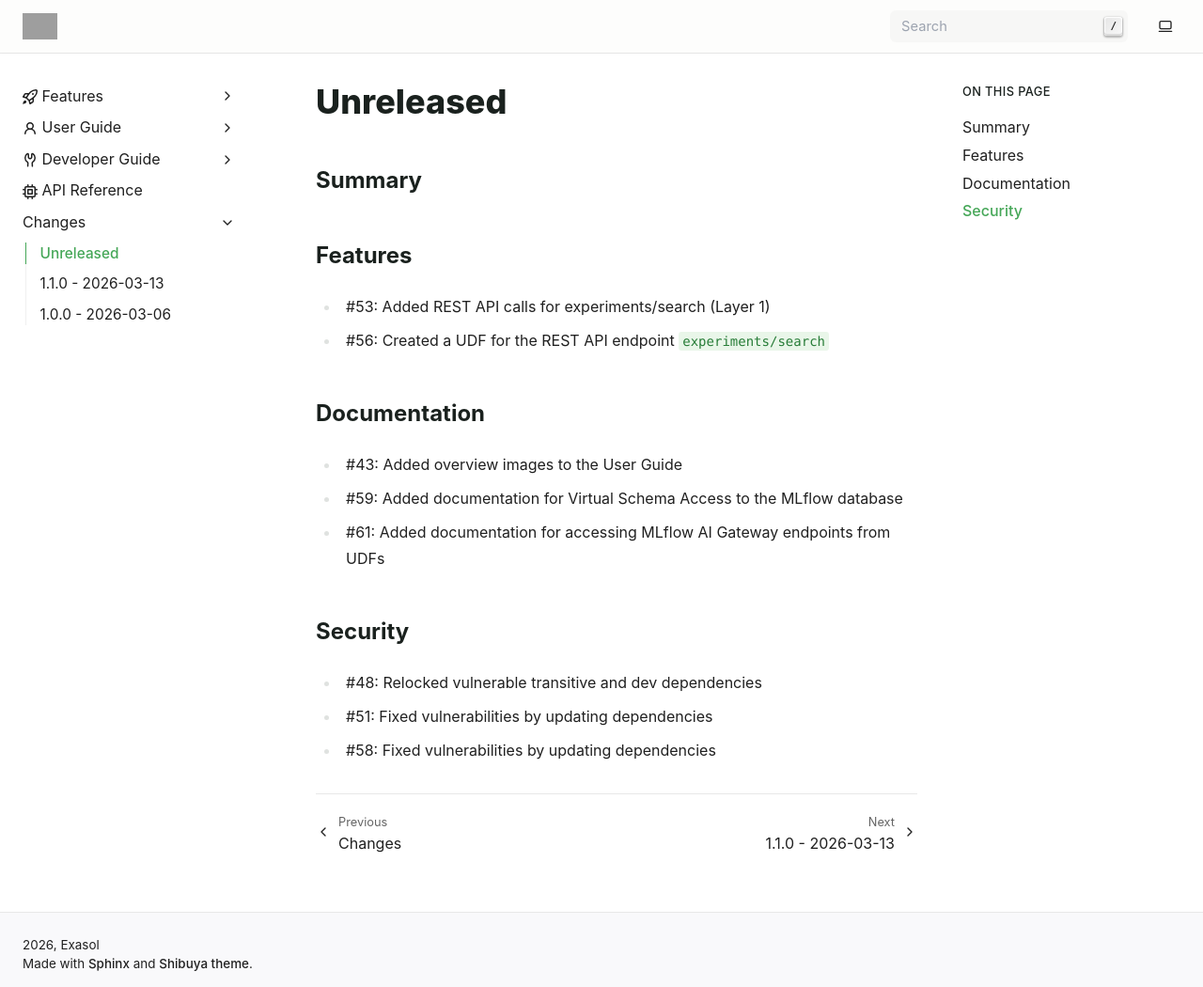
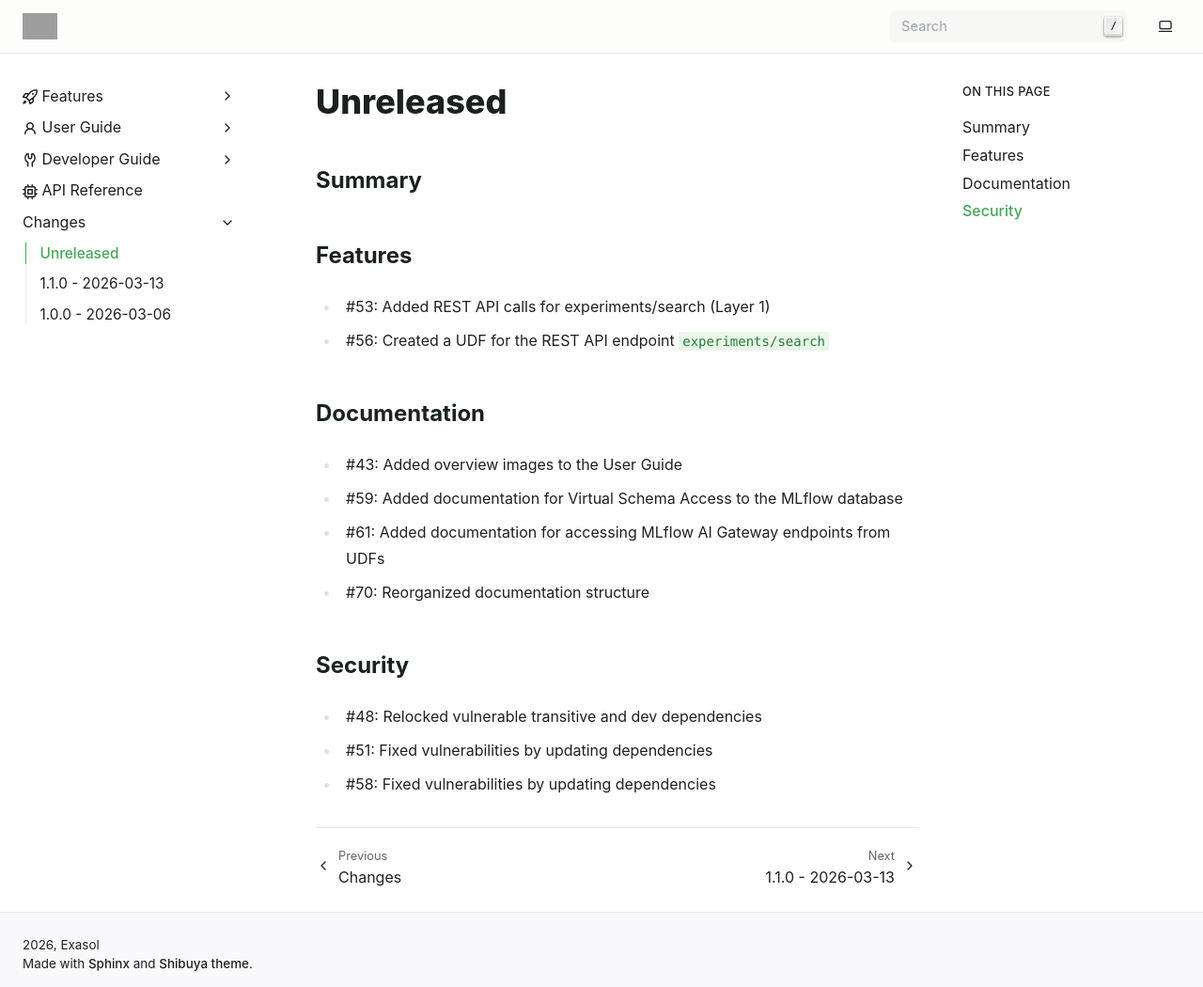
Before and after one commit to exasol/mlflow-plugin, a Sphinx documentation site: the page built from doc/changes/unreleased.md, in a window 1280 px wide and 1050 px high. Shown: the whole window at 94% size. Built offline with Sphinx 7.4.7, drawn with Linux system fonts in a browser that asks for light colours; pages that are not in the unit, such as notebooks, are missing from menus; grey boxes are pictures that could not be loaded.

Commit message:
Updated changelog

```diff
--- a/doc/changes/unreleased.md
+++ b/doc/changes/unreleased.md
@@ -12,6 +12,7 @@
 * #43: Added overview images to the User Guide
 * #59: Added documentation for Virtual Schema Access to the MLflow database
 * #61: Added documentation for accessing MLflow AI Gateway endpoints from UDFs
+* #70: Reorganized documentation structure
 
 ## Security
 
```
